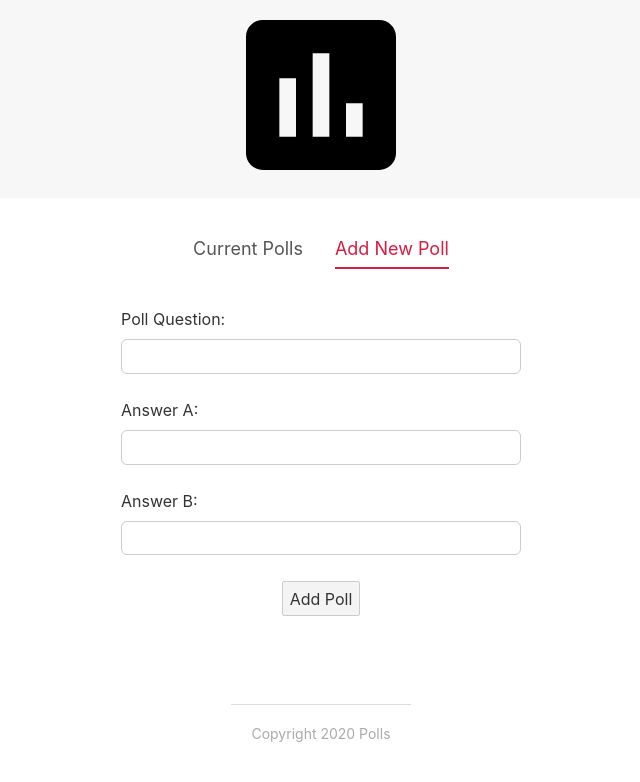
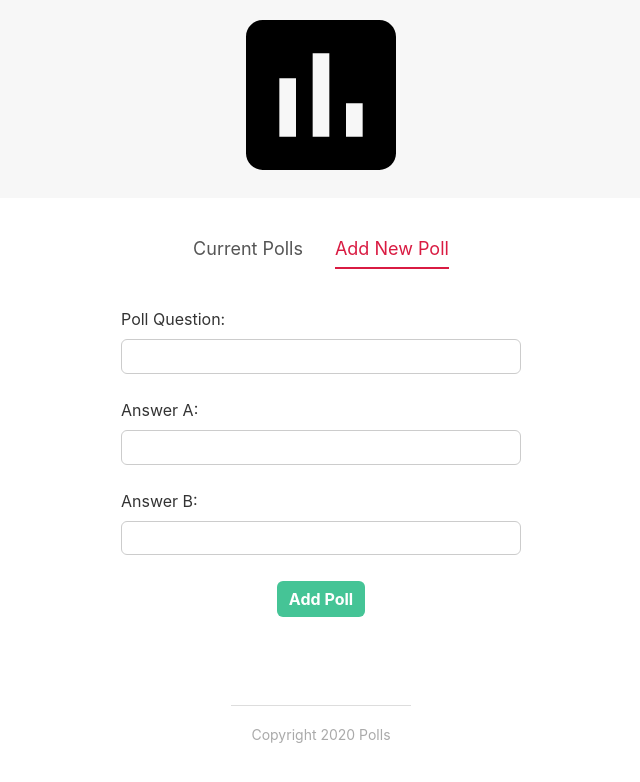
Before and after one commit to jdzianok/polls, a Svelte app: page / in a window 1280 px wide. Both pictures are taken after a click on the item "Add New Poll". Shown: the top 782 px of the page, without its empty margins (319-959 px from the left). Built offline with nearby package versions, Linux system fonts and the light colour scheme.

Commit message:
create reusable button component

```diff
--- /dev/null
+++ b/src/blocks/Button.svelte
@@ -0,0 +1,46 @@
+<script>
+  export let type = 'primary';
+  export let flat = false;
+  export let inverse = false;
+</script>
+
+<button class={type} class:flat={flat} class:inverse={inverse}>
+  <slot></slot>
+</button>
+
+<style>
+  button {
+    border: 0;
+    cursor: pointer;
+    border-radius: 6px;
+    padding: 8px 12px;
+    font-weight: bold;
+    box-shadow: 1px 2px 3px rgba(0, 0, 0, .2);
+  }
+
+  .primary {
+    background-color: #d91b42;
+    color: #fff;
+  }
+
+  .secondary {
+    background-color: #45c496;
+    color: #fff;
+  }
+
+  .flat {
+    box-shadow: none;
+  }
+
+  .primary.inverse {
+    color: #d91b42;
+    background-color: #fff;
+    border: 2px solid #d91b42;
+  }
+
+  .secondary.inverse {
+    color: #45c496;
+    background-color: #fff;
+    border: 2px solid #45c496;
+  }
+</style>
--- a/src/components/PollForm.svelte
+++ b/src/components/PollForm.svelte
@@ -1,4 +1,5 @@
 <script>
+  import Button from "../blocks/Button.svelte";
   let fields = {
     question: '',
     answerA: '',
@@ -23,7 +24,7 @@
     <label for="answer-b">Answer B:</label>
     <input type="text" id="answer-b" bind:value={fields.answerB}>
   </div>
-  <button>Add Poll</button>
+  <Button type="secondary" flat={true}>Add Poll</Button>
 </form>
 
 <style>
```
